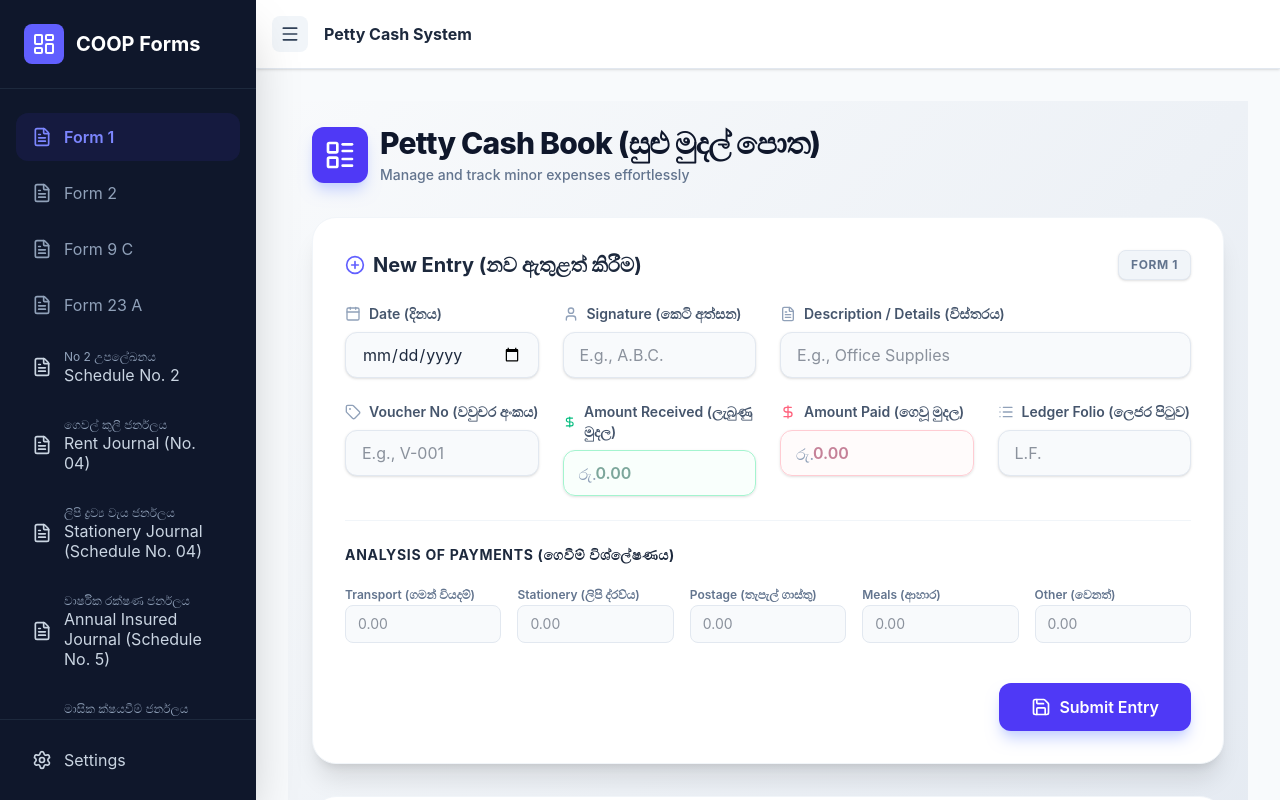
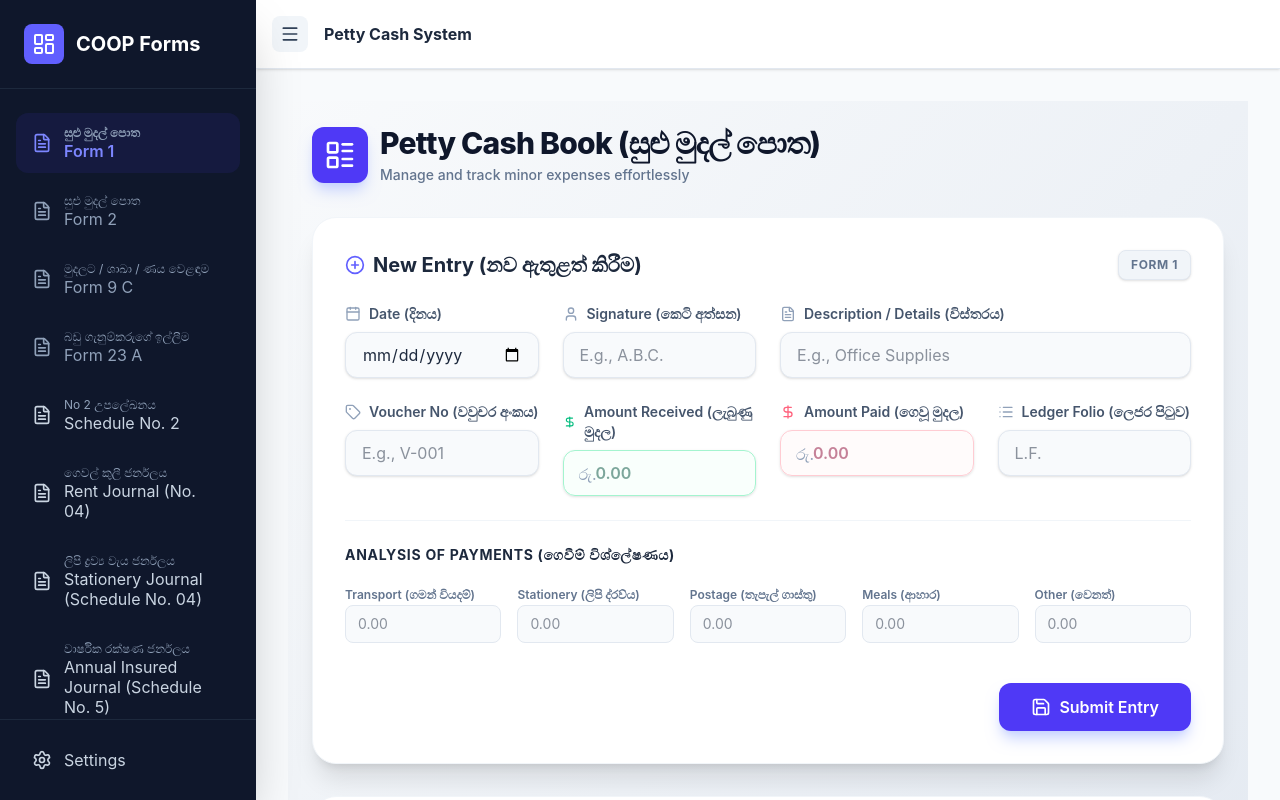
Before and after one commit to Knoweb/coop-form, a React (Vite) app in the folder frontend/: page / in a window 1280 px wide. Shown: the top 800 px of the page. Built offline with nearby package versions, Linux system fonts and the light colour scheme; no server answers.

Commit message:
Update Sidebar styling for basic forms

```diff
--- a/frontend/src/components/Sidebar.jsx
+++ b/frontend/src/components/Sidebar.jsx
@@ -19,31 +19,39 @@ export default function Sidebar({ isOpen, setIsOpen, currentForm, setCurrentForm
       <div className="flex-1 py-6 px-4 space-y-2 overflow-y-auto">
         <button
           onClick={() => { setCurrentForm('form1'); setIsOpen(false); }}
-          className={`w-full flex items-center space-x-3 px-4 py-3 rounded-xl transition-colors ${currentForm === 'form1' ? 'bg-indigo-600/10 text-indigo-400 font-semibold' : 'text-slate-400 hover:bg-slate-800 hover:text-slate-200'}`}
-        >
+          className={`w-full flex items-center space-x-3 px-4 py-3 rounded-xl transition-colors text-left leading-tight ${currentForm === 'form1' ? 'bg-indigo-600/10 text-indigo-400 font-semibold' : 'text-slate-400 hover:bg-slate-800 hover:text-slate-200'}`}>
           <FileText className="w-5 h-5 shrink-0" />
-          <span>Form 1</span>
+          <div className="flex flex-col">
+            <span className="text-xs text-slate-400">සුළු මුදල් පොත</span>
+            <span>Form 1</span>
+          </div>
         </button>
         <button
           onClick={() => { setCurrentForm('form2'); setIsOpen(false); }}
-          className={`w-full flex items-center space-x-3 px-4 py-3 rounded-xl transition-colors ${currentForm === 'form2' ? 'bg-indigo-600/10 text-indigo-400 font-semibold' : 'text-slate-400 hover:bg-slate-800 hover:text-slate-200'}`}
-        >
+          className={`w-full flex items-center space-x-3 px-4 py-3 rounded-xl transition-colors text-left leading-tight ${currentForm === 'form2' ? 'bg-indigo-600/10 text-indigo-400 font-semibold' : 'text-slate-400 hover:bg-slate-800 hover:text-slate-200'}`}>
           <FileText className="w-5 h-5 shrink-0" />
-          <span>Form 2</span>
+          <div className="flex flex-col">
+            <span className="text-xs text-slate-400">සුළු මුදල් පොත</span>
+            <span>Form 2</span>
+          </div>
         </button>
         <button
           onClick={() => { setCurrentForm('form9c'); setIsOpen(false); }}
-          className={`w-full flex items-center space-x-3 px-4 py-3 rounded-xl transition-colors ${currentForm === 'form9c' ? 'bg-indigo-600/10 text-indigo-400 font-semibold' : 'text-slate-400 hover:bg-slate-800 hover:text-slate-200'}`}
-        >
+          className={`w-full flex items-center space-x-3 px-4 py-3 rounded-xl transition-colors text-left leading-tight ${currentForm === 'form9c' ? 'bg-indigo-600/10 text-indigo-400 font-semibold' : 'text-slate-400 hover:bg-slate-800 hover:text-slate-200'}`}>
           <FileText className="w-5 h-5 shrink-0" />
-          <span>Form 9 C</span>
+          <div className="flex flex-col">
+            <span className="text-xs text-slate-400">මුදලට / ශාඛා / ණය වෙළඳාම</span>
+            <span>Form 9 C</span>
+          </div>
         </button>
         <button
           onClick={() => { setCurrentForm('form23a'); setIsOpen(false); }}
-          className={`w-full flex items-center space-x-3 px-4 py-3 rounded-xl transition-colors ${currentForm === 'form23a' ? 'bg-indigo-600/10 text-indigo-400 font-semibold' : 'text-slate-400 hover:bg-slate-800 hover:text-slate-200'}`}
-        >
+          className={`w-full flex items-center space-x-3 px-4 py-3 rounded-xl transition-colors text-left leading-tight ${currentForm === 'form23a' ? 'bg-indigo-600/10 text-indigo-400 font-semibold' : 'text-slate-400 hover:bg-slate-800 hover:text-slate-200'}`}>
           <FileText className="w-5 h-5 shrink-0" />
-          <span>Form 23 A</span>
+          <div className="flex flex-col">
+            <span className="text-xs text-slate-400">බඩු ගැනුම්කරුගේ ඉල්ලීම</span>
+            <span>Form 23 A</span>
+          </div>
         </button>
         <button
           onClick={() => { setCurrentForm('schedule2'); setIsOpen(false); }}
```
Also changed, not shown: 14 other files (tests, documents, lock files or other folders).
